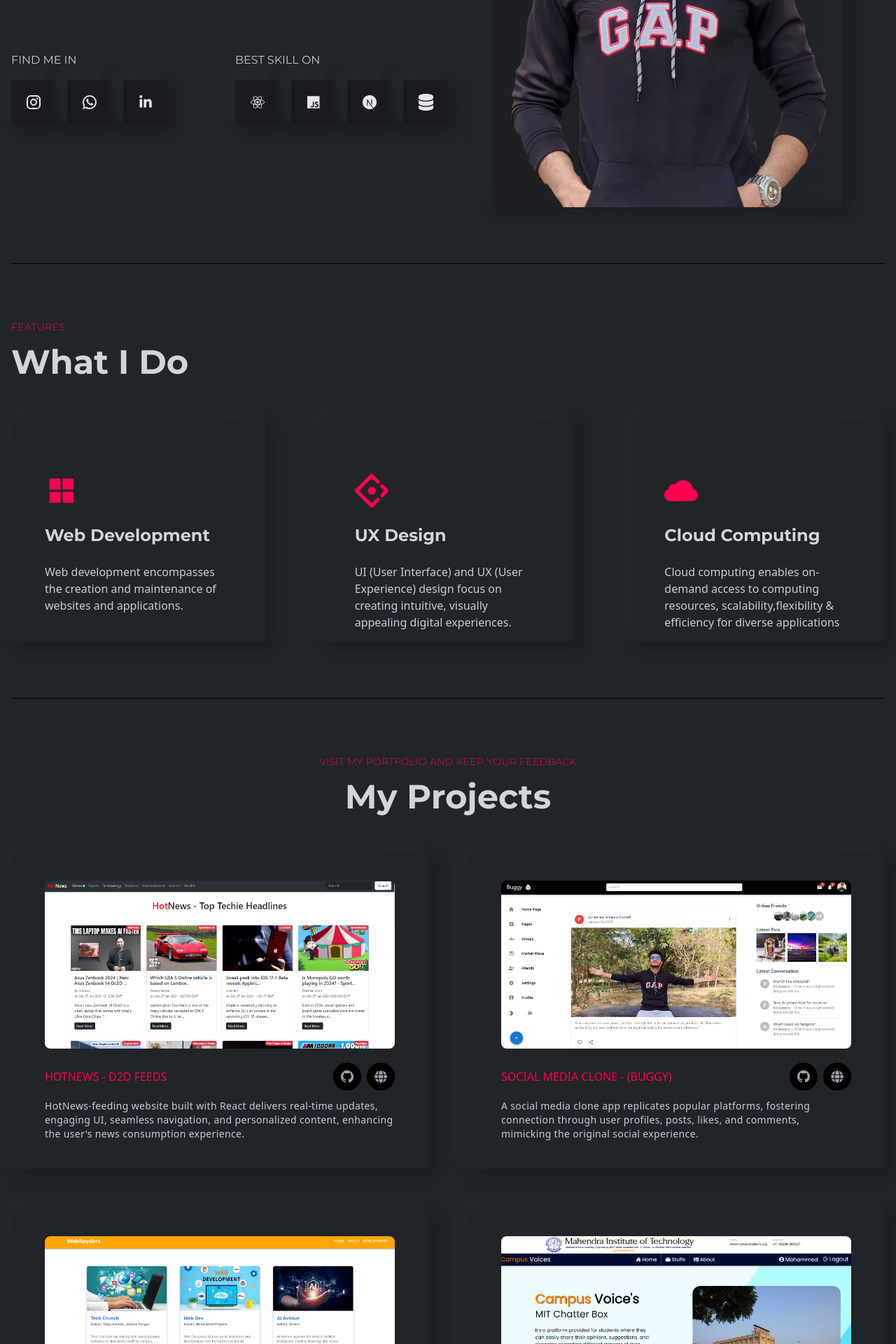
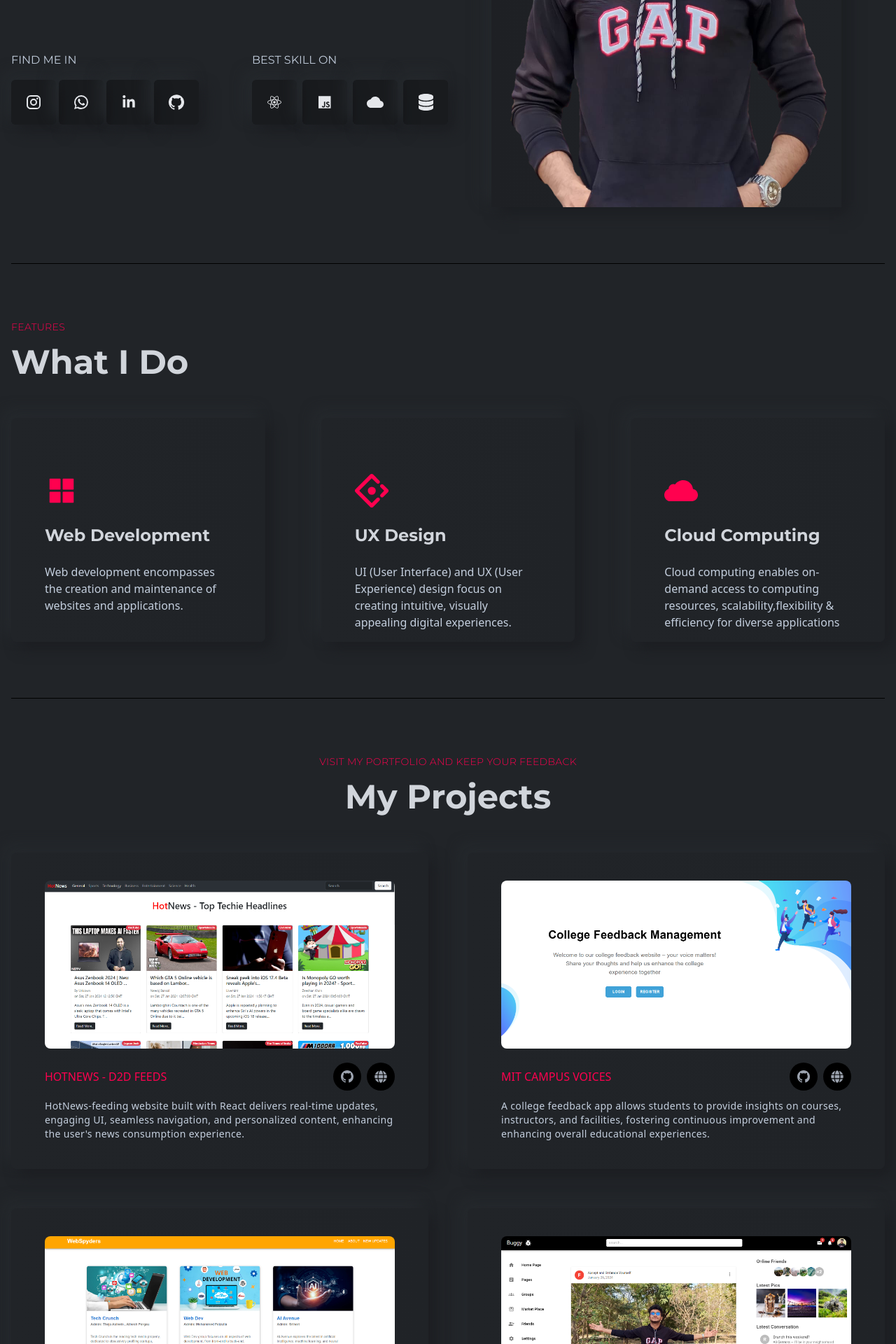
Before and after one commit to MdFaizu18/React_Portfolio, a React (Create React App) app: page / in a window 1280 px wide. Shown: the part 520-2440 px from the top of the page at 70% size. Built offline with nearby package versions, Linux system fonts and the light colour scheme.

Commit message:
added project 2 campus voices

```diff
--- a/src/components/banner/Media.jsx
+++ b/src/components/banner/Media.jsx
@@ -2,11 +2,13 @@ import React from 'react'
 import { FaFacebookF, FaTwitter, FaLinkedinIn, FaReact } from "react-icons/fa";
 import { SiTailwindcss, SiFigma, SiNextdotjs } from "react-icons/si";
 import InstagramIcon from '@mui/icons-material/Instagram';
+import GitHubIcon from '@mui/icons-material/GitHub';
 import WhatsAppIcon from '@mui/icons-material/WhatsApp';
 import { FontAwesomeIcon } from '@fortawesome/react-fontawesome';
 import { faDatabase, faReact } from '@fortawesome/free-solid-svg-icons';
 import { faJs } from '@fortawesome/free-brands-svg-icons';
-import { faRedux } from '@fortawesome/free-brands-svg-icons';
+import CloudIcon from '@mui/icons-material/Cloud';
+// import { faRedux } from '@fortawesome/free-brands-svg-icons';
 
 const Media = () => {
   return (
@@ -15,7 +17,7 @@ const Media = () => {
           <h2 className="text-base uppercase font-titleFont mb-4">
             Find me in
           </h2>
-          <div className="flex gap-4">
+          <div className="flex gap-1">
           <a className="bannerIcon" target="_blank" href='https://www.instagram.com/faizu_the_fire/'>
             <InstagramIcon />
             </a>
@@ -25,13 +27,16 @@ const Media = () => {
           <a className="bannerIcon" target='_blank' href='https://www.linkedin.com/in/mohammed-faizulla-34124a24a/'>
               <FaLinkedinIn />
             </a>
+          <a className="bannerIcon" target="_blank" href='https://github.com/MdFaizu18'>
+            <GitHubIcon />
+            </a>
           </div>
         </div>
         <div>
           <h2 className="text-base uppercase font-titleFont mb-4">
             BEST SKILL ON
           </h2>
-          <div className="flex gap-4">
+          <div className="flex gap-2">
             <span className="bannerIcon">
               <FaReact />
             </span>
@@ -39,7 +44,7 @@ const Media = () => {
             <FontAwesomeIcon icon={faJs} />
             </span>
             <span className="bannerIcon">
-              <SiNextdotjs />
+            <CloudIcon />
             </span>
             <span className="bannerIcon" style={{fontSize:'24px'}}>
             <FontAwesomeIcon icon={faDatabase} />
--- a/src/components/projects/Projects.js
+++ b/src/components/projects/Projects.js
@@ -1,9 +1,9 @@
 import React from 'react'
 import Title from '../layouts/Title'
-import { projectOne, projectTwo, projectThree } from "../../assets/index";
+// import { projectOne, projectTwo, projectThree } from "../../assets/index";
 import ProjectsCard from './ProjectsCard';
 import img01 from '../../assets/images/project01.png';
-import img02 from '../../assets/images/project2.png';
+import img02 from '../../assets/images/project02.png';
 import img03 from '../../assets/images/project03.png';
 import img04 from '../../assets/images/project04.png';
 import img05 from '../../assets/images/project05.png';
@@ -31,11 +31,11 @@ const Projects = () => {
           alt2='https://hotnews-5xep.onrender.com/'
         />
         <ProjectsCard
-          title="SOCIAL MEDIA CLONE - (BUGGY)"
-          des=" A social media clone app replicates popular platforms, fostering connection through user profiles, posts, likes, and comments, mimicking the original social experience."
-          src={img04}
-          alt='https://github.com/MdFaizu18/BuggyApp'
-          alt2='https://buggy-app.onrender.com/'
+          title="MIT CAMPUS VOICES"
+          des=" A college feedback app allows students to provide insights on courses, instructors, and facilities, fostering continuous improvement and enhancing overall educational experiences."
+          src={img02}
+          alt='https://github.com/MdFaizu18/campus_voices'
+          alt2='https://campus-voices-3l2m.onrender.com/'
         />
         <ProjectsCard
           title="Web Spyders Community"
@@ -46,12 +46,14 @@ const Projects = () => {
         />
 
         <ProjectsCard
-          title="MIT CAMPUS VOICES"
-          des=" A college feedback app allows students to provide insights on courses, instructors, and facilities, fostering continuous improvement and enhancing overall educational experiences."
-          src={img02}
-          alt='https://github.com/MdFaizu18/Campus_Voices_'
-          alt2='https://temp-campus-voices.onrender.com/'
+          title="SOCIAL MEDIA CLONE - (BUGGY)"
+          des=" A social media clone app replicates popular platforms, fostering connection through user profiles, posts, likes, and comments, mimicking the original social experience."
+          src={img04}
+          alt='https://github.com/MdFaizu18/BuggyApp'
+          alt2='https://buggy-app.onrender.com/'
         />
+
+
         <ProjectsCard
         className='projectimg-one'
           title="JOB FETCHING APP"
```
Also changed, not shown: src/assets/images/project02.png.
